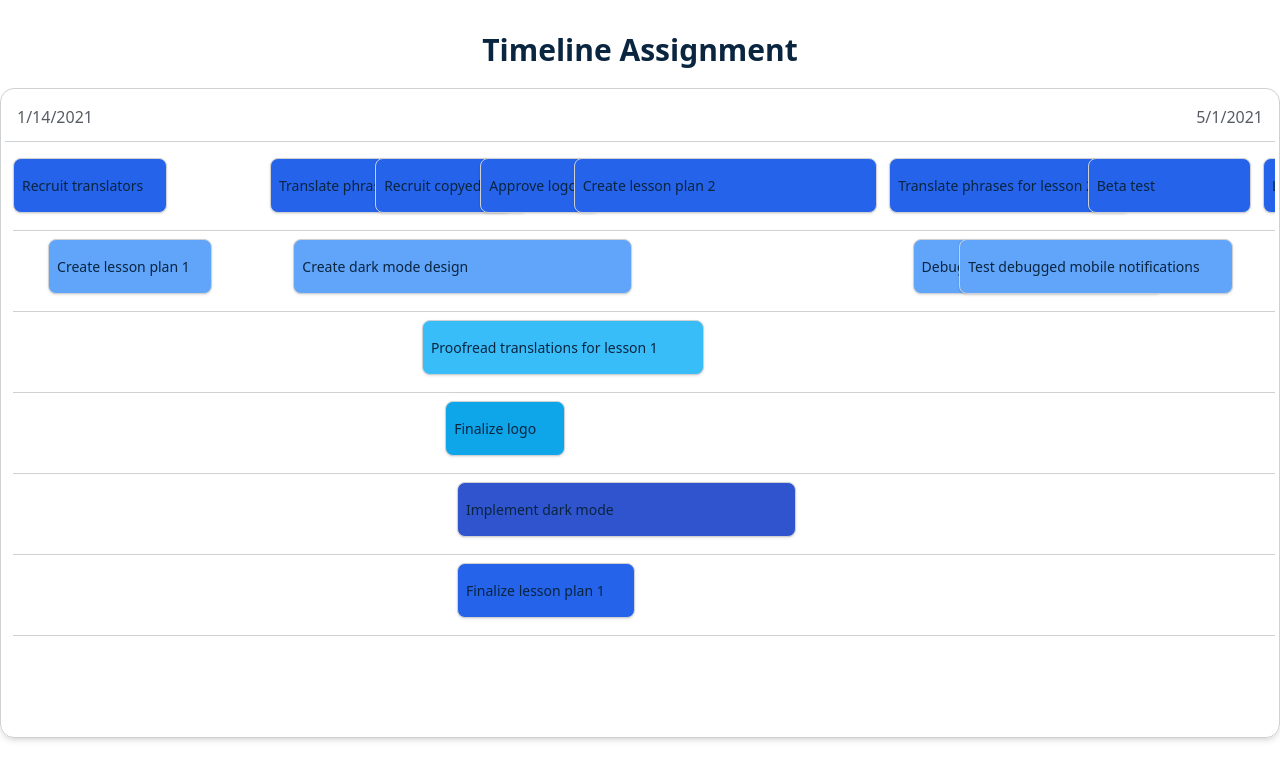
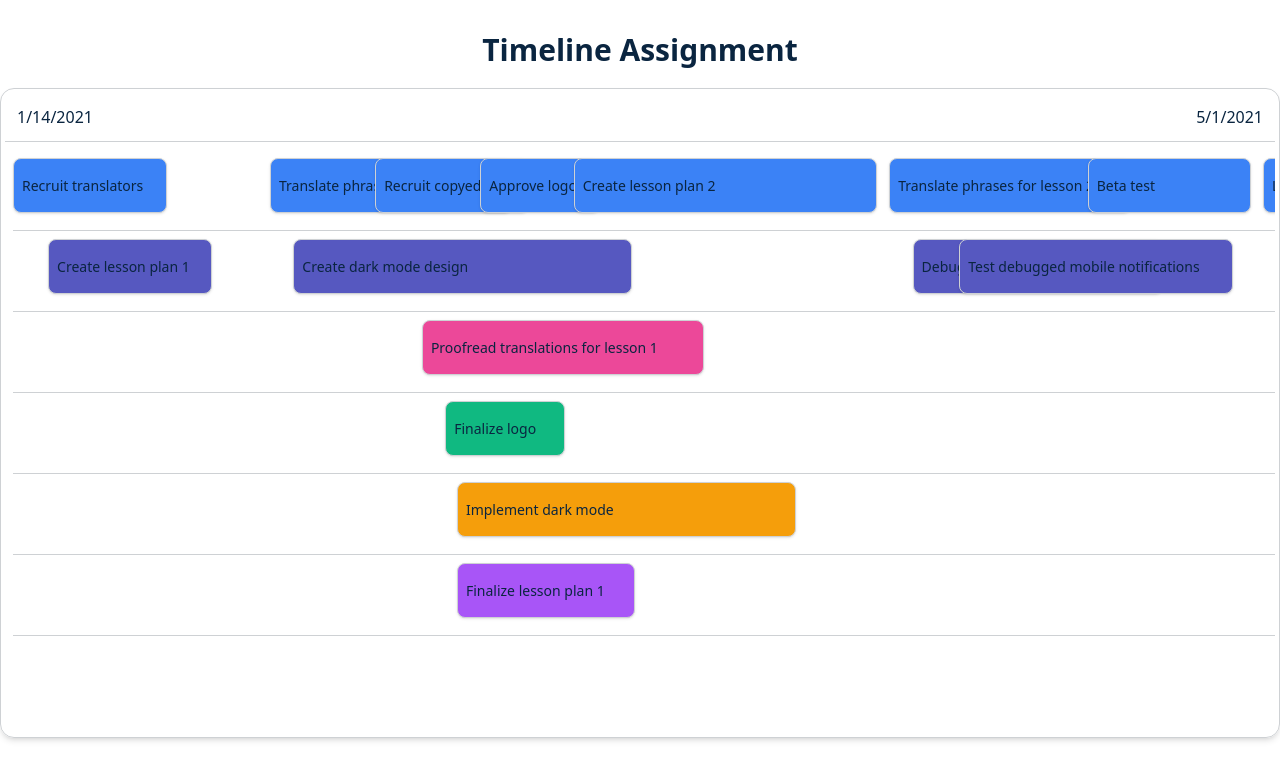
Before and after one commit to bragap/timeline-assignment-airtable, a Next.js app: page / in a window 1280 px wide. Shown: the top 780 px of the page. Built offline with nearby package versions, Linux system fonts and the light colour scheme.

Commit message:
Change color pallet.

```diff
--- a/app/_components/Timeline.tsx
+++ b/app/_components/Timeline.tsx
@@ -17,12 +17,8 @@ export default function Timeline<T extends TimelineItem>({ items }: TimelineProp
             <div className="w-full max-w-7xl border rounded-xl shadow-md h-[650px] p-1">
 
                 <div className="flex justify-between w-full border-b bg-background p-3">
-                    <div className="text-primary">
-                        {startDate.toLocaleDateString()}
-                    </div>
-                    <div className="text-primary">
-                        {endDate.toLocaleDateString()}
-                    </div>
+                    <p>{startDate.toLocaleDateString()} </p>
+                    <p>{endDate.toLocaleDateString()}</p>
                 </div>
 
                 <div className="overflow-x-auto h-[550px] p-2 select-none">
--- a/app/globals.css
+++ b/app/globals.css
@@ -8,6 +8,7 @@
   --color-foreground: var(--foreground);
   --font-sans: var(--font-geist-sans);
   --font-mono: var(--font-geist-mono);
+  --color-color-6: var(--color-6);
   --color-color-5: var(--color-5);
   --color-color-4: var(--color-4);
   --color-color-3: var(--color-3);
@@ -55,17 +56,19 @@
   --border: #ced1d4;
   --input: #dbeafe;
   --ring: #2563eb;
-  --color-1: #2563eb;
-  --color-2: #60a5fa;
-  --color-3: #38bdf8;
-  --color-4: #0ea5e9;
-  --color-5: #3054ce;
+  --color-1: #3b82f6;
+  --color-2: #5658c0;
+  --color-3: #ec4899;
+  --color-4: #10b981;
+  --color-5: #f59e0b;
+  --color-6: #a855f7;
 }
 
 @layer base {
   * {
     @apply border-border outline-ring/50;
   }
+
   body {
     @apply bg-background text-foreground;
   }
--- a/lib/constants.ts
+++ b/lib/constants.ts
@@ -6,6 +6,7 @@ export const laneColors = [
     'bg-color-3',
     'bg-color-4',
     'bg-color-5',
+    'bg-color-6',
 ] as const;
 
 export const allItems = timelineItems;
```
